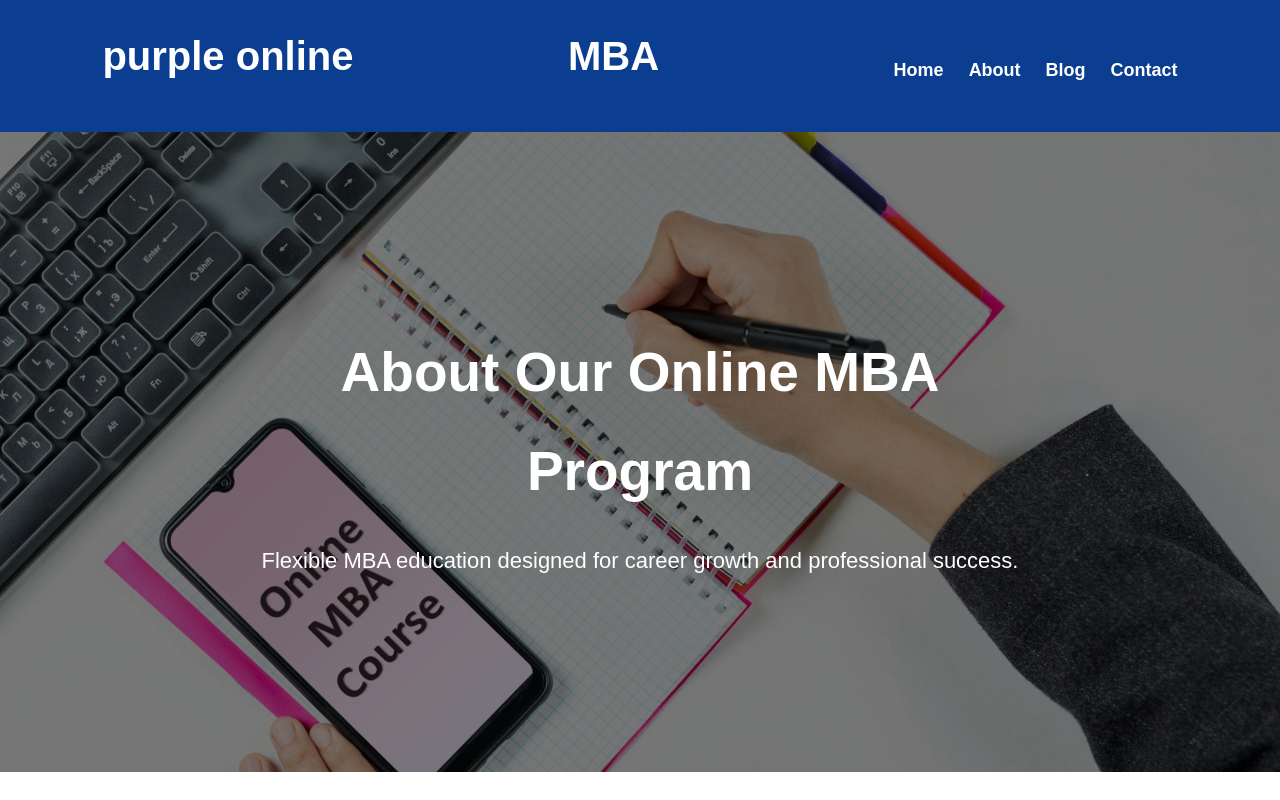
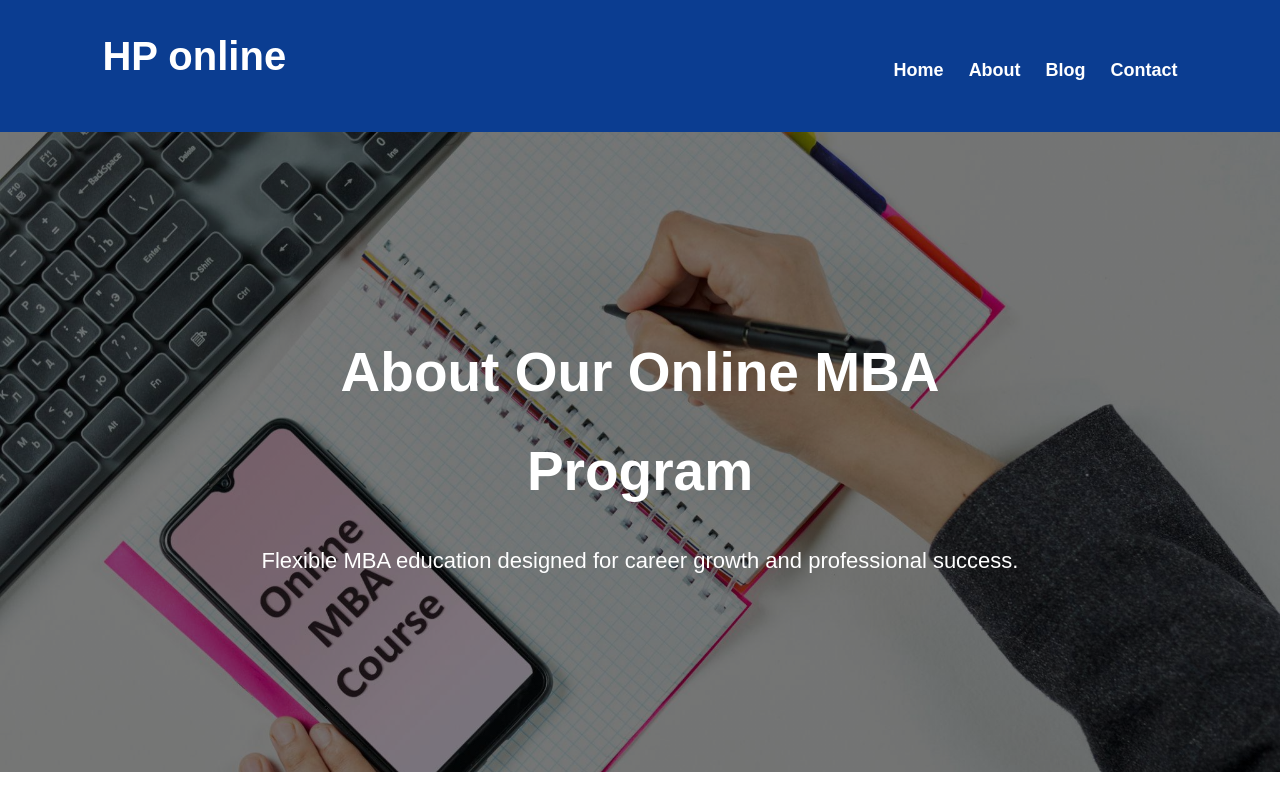
Before and after one commit to hariharanvk391-eng/online_MBA_website, a plain HTML site: page about.html in a window 1280 px wide. Shown: the top 800 px of the page. Drawn offline with Linux system fonts and the light colour scheme.

Commit message:
Update about.html

```diff
--- a/about.html
+++ b/about.html
@@ -246,8 +246,8 @@
 
     <nav>
 
-      <h2>purple online</h2>
-      <h2>MBA</h2>
+      <h2>HP online</h2>
+
 
       <ul>
 
```
